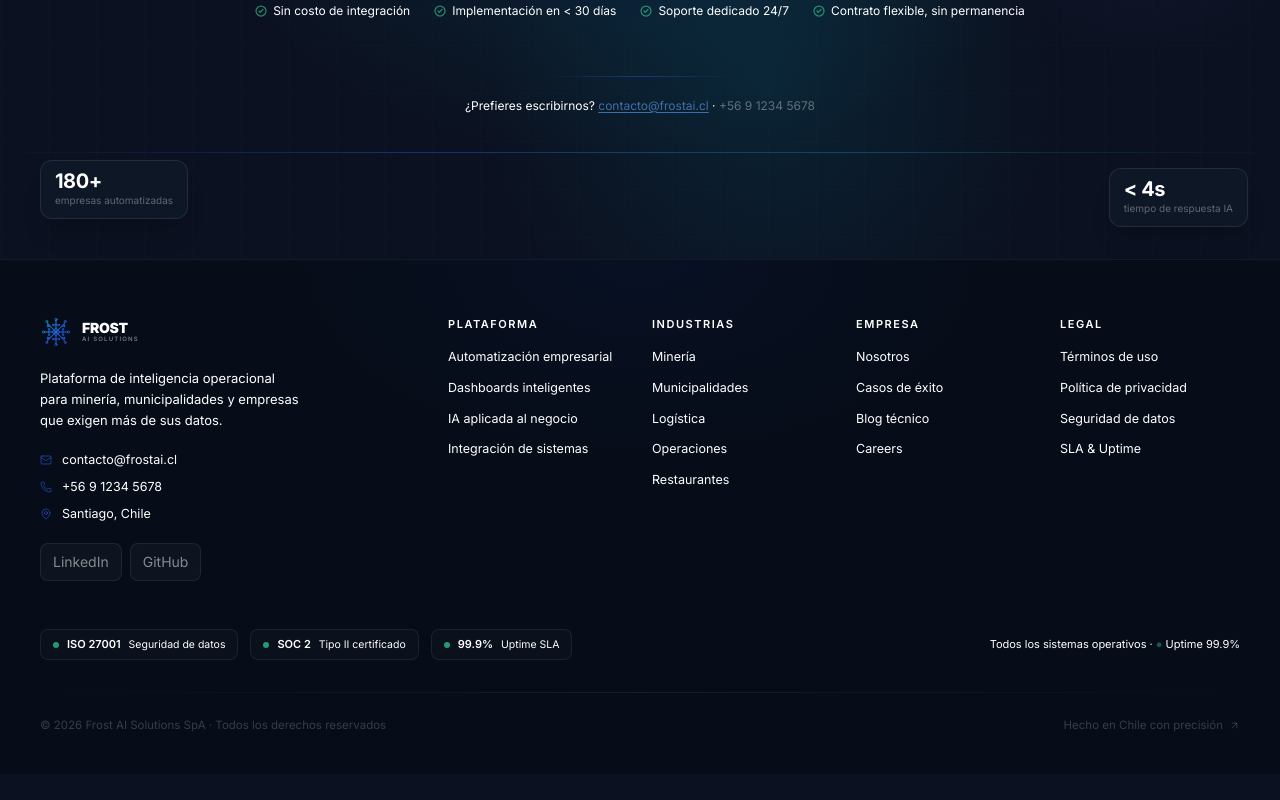
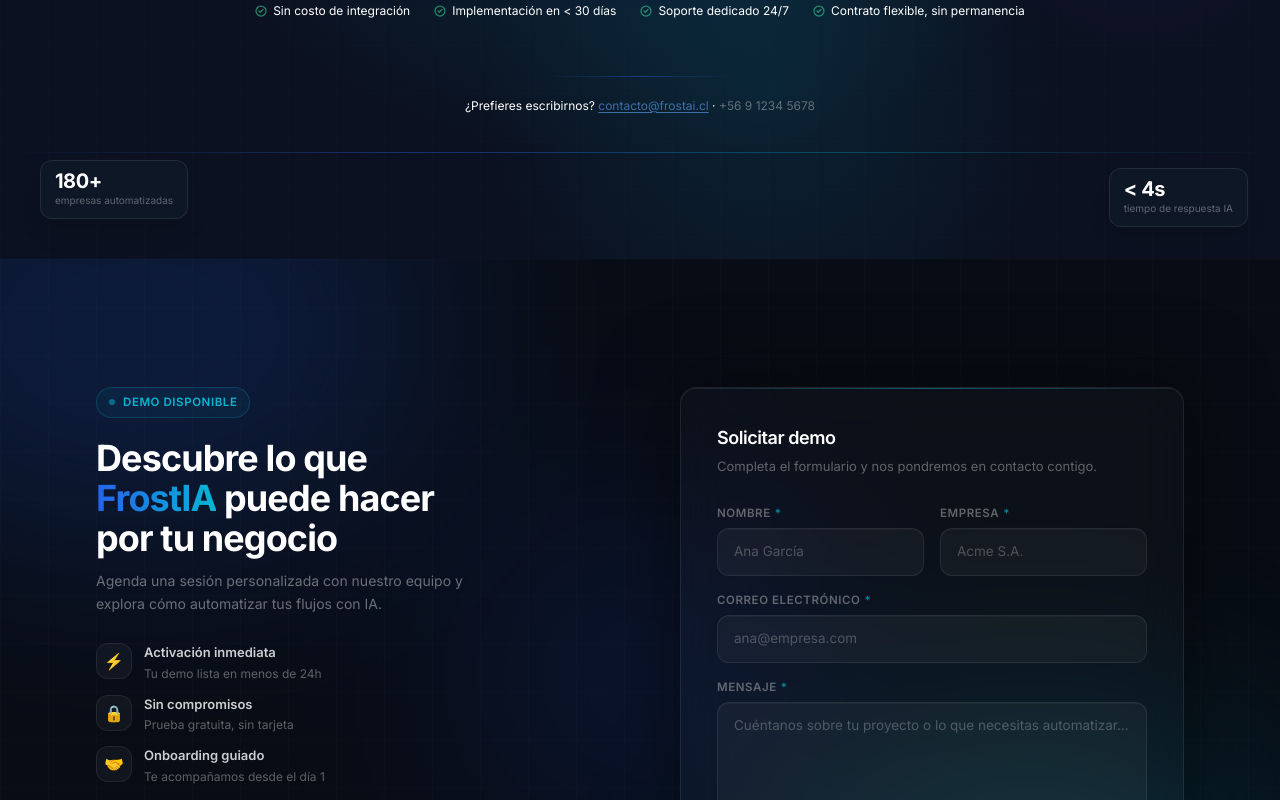
Before and after one commit to ws44bm7m2s-commits/frostia, a Next.js app: page / in a window 1280 px wide. Shown: the part 8760-9560 px from the top of the page. Before the commit the page ends 9534 px from the top, so only its background shows below. Built offline with nearby package versions, Linux system fonts and the light colour scheme.

Commit message:
integracion de contactsection

```diff
--- a/app/layout.tsx
+++ b/app/layout.tsx
@@ -5,9 +5,7 @@
 import Footer           from "@/components/layout/Footer";
 import ScrollToTop      from "@/components/layout/ScrollToTop";
 import ScrollProgressBar from "@/components/layout/ScrollProgressBar";
-import ContactSection from "@/components/sections/ContactSection";
 
-<ContactSection />
 /* ─────────────────────────────────────────────────────────────────
    FUENTE — Inter optimizada con next/font
 ───────────────────────────────────────────────────────────────── */
--- a/app/page.tsx
+++ b/app/page.tsx
@@ -8,6 +8,8 @@
 import IntegrationsSection from "@/components/sections/IntegrationsSection";
 import PricingSection      from "@/components/sections/PricingSection";
 import CTASection          from "@/components/sections/CTASection";
+import ContactSection from "@/components/sections/ContactSection";
+
 
 /* ─────────────────────────────────────────────────────────────────
    SEO — sobreescribe el title del layout
@@ -55,6 +57,9 @@
       {/* 9 — Conversión final: agenda una reunión */}
       <CTASection />
 
+      {/* 10 — Formulario agenda una reunion */}
+      <ContactSection />
+
     </main>
   );
 }
```
